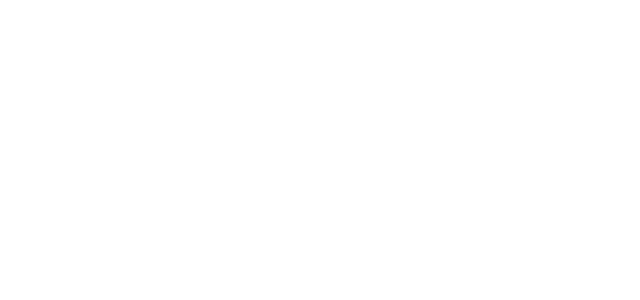
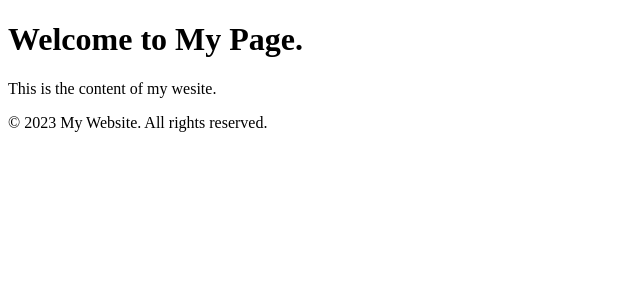
Before and after one commit to acciojob/page-layout-iamparvez44, a React app: page / in a window 1280 px wide. Shown: the top 300 px of the page, without its empty margins (0-640 px from the left). Built offline with nearby package versions, Linux system fonts and the light colour scheme.

Commit message:
page layout que solved

```diff
--- a/src/components/App.js
+++ b/src/components/App.js
@@ -1,13 +1,17 @@
-
 import React from "react";
-import './../styles/App.css';
+import "./../styles/App.css";
+import PageLayout from "./PageLayout";
 
 const App = () => {
   return (
     <div>
-        {/* Do not remove the main div */}
+      <PageLayout
+        header="Welcome to My Page."
+        p="This is the content of my wesite."
+        footer="&copy; 2023 My Website. All rights reserved."
+      />
     </div>
-  )
-}
+  );
+};
 
-export default App
+export default App;
--- /dev/null
+++ b/src/components/PageLayout.js
@@ -0,0 +1,13 @@
+import React from "react";
+
+let PageLayout = (props) => {
+  return (
+    <>
+      <h1>{props.header}</h1>
+       <p>{props.p}</p>
+       <p>{props.footer}</p>
+    </>
+  );
+};
+
+export default PageLayout;
```
Also changed, not shown: 1 other file (tests, documents, lock files or other folders).
